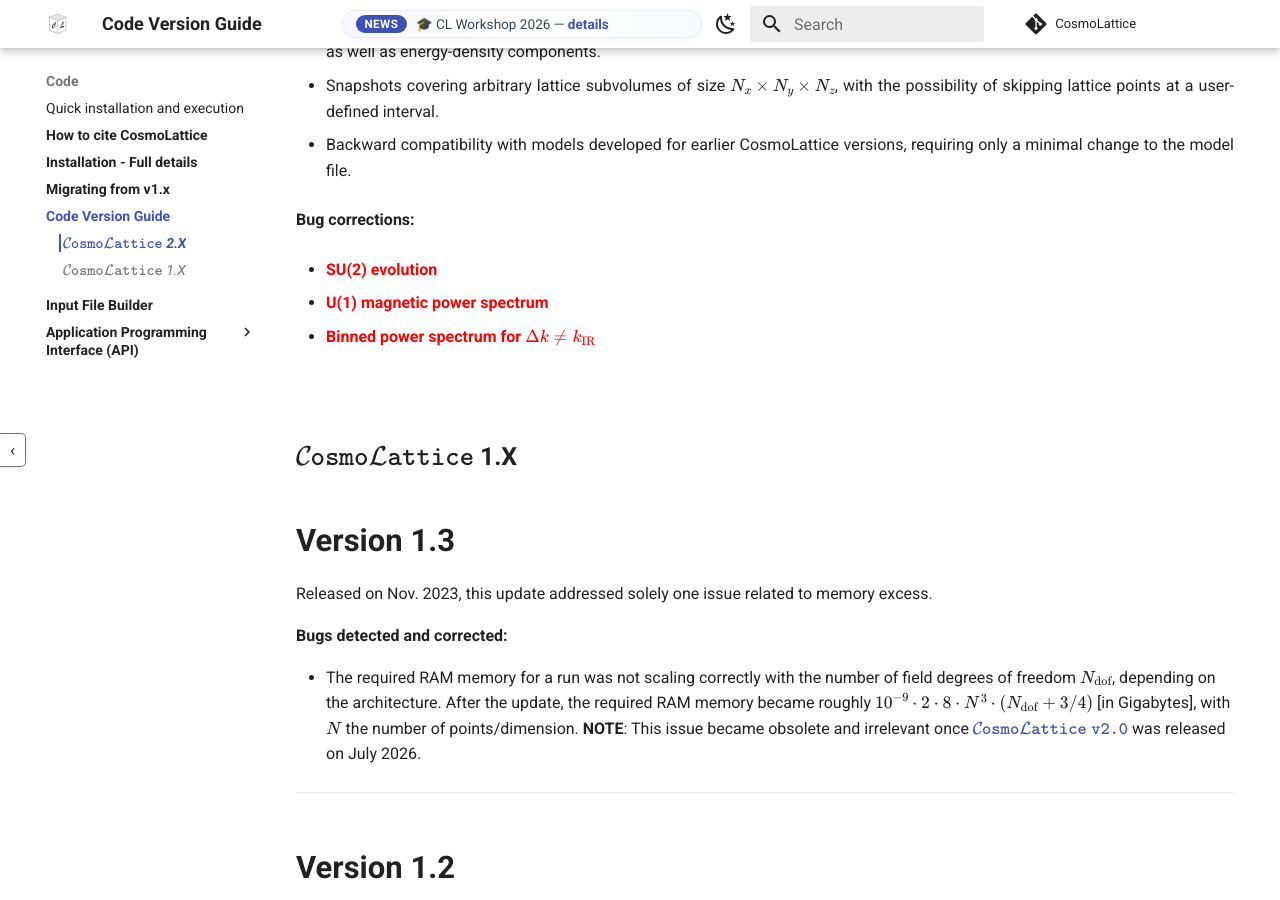
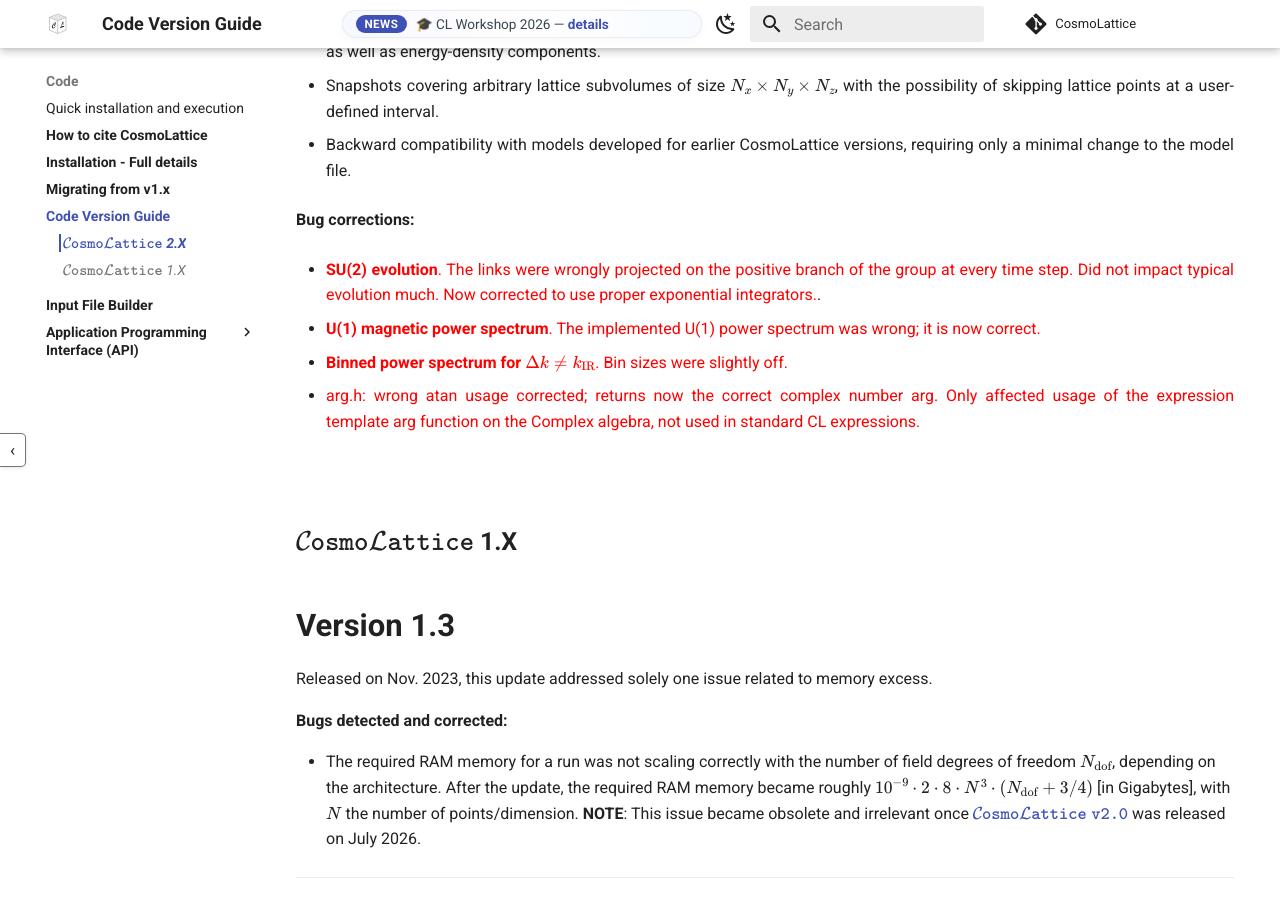
Before and after one commit to cosmolattice/cosmolatticeweb, an MkDocs documentation site: the page built from source/docs/code/Versions.md, in a window 1280 px wide and 900 px high, scrolled down 1214 px. Built offline with MkDocs 1.6.1 and Material for MkDocs 9.7.7, drawn with Linux system fonts in a browser that asks for light colours; comment, search, counter and statistics services are not loaded.

Commit message:
Added a corrected bug to the version history and made existing ones' descriptions more verbose.wq

```diff
--- a/source/docs/code/Versions.md
+++ b/source/docs/code/Versions.md
@@ -47,11 +47,13 @@
 
 **Bug corrections:**
 
-- <span style="color:red;">**SU(2) evolution**</span>
+- <span style="color:red;">**SU(2) evolution**. The links were wrongly projected on the positive branch of the group at every time step. Did not impact typical evolution much. Now corrected to use proper exponential integrators.</span>.
 
-- <span style="color:red;">**U(1) magnetic power spectrum**</span>
+- <span style="color:red;">**U(1) magnetic power spectrum**. The implemented U(1) power spectrum was wrong; it is now correct.</span>
 
-- <span style="color:red;">**Binned power spectrum for $\Delta k \neq k_{\rm IR}$**</span>
+- <span style="color:red;">**Binned power spectrum for $\Delta k \neq k_{\rm IR}$**. Bin sizes were slightly off.</span>
+
+- <span style="color:red;"> arg.h: wrong atan usage corrected; returns now the correct complex number arg. Only affected usage of the expression template arg function on the Complex algebra, not used in standard CL expressions. </span>
 
 <br>
 
```
